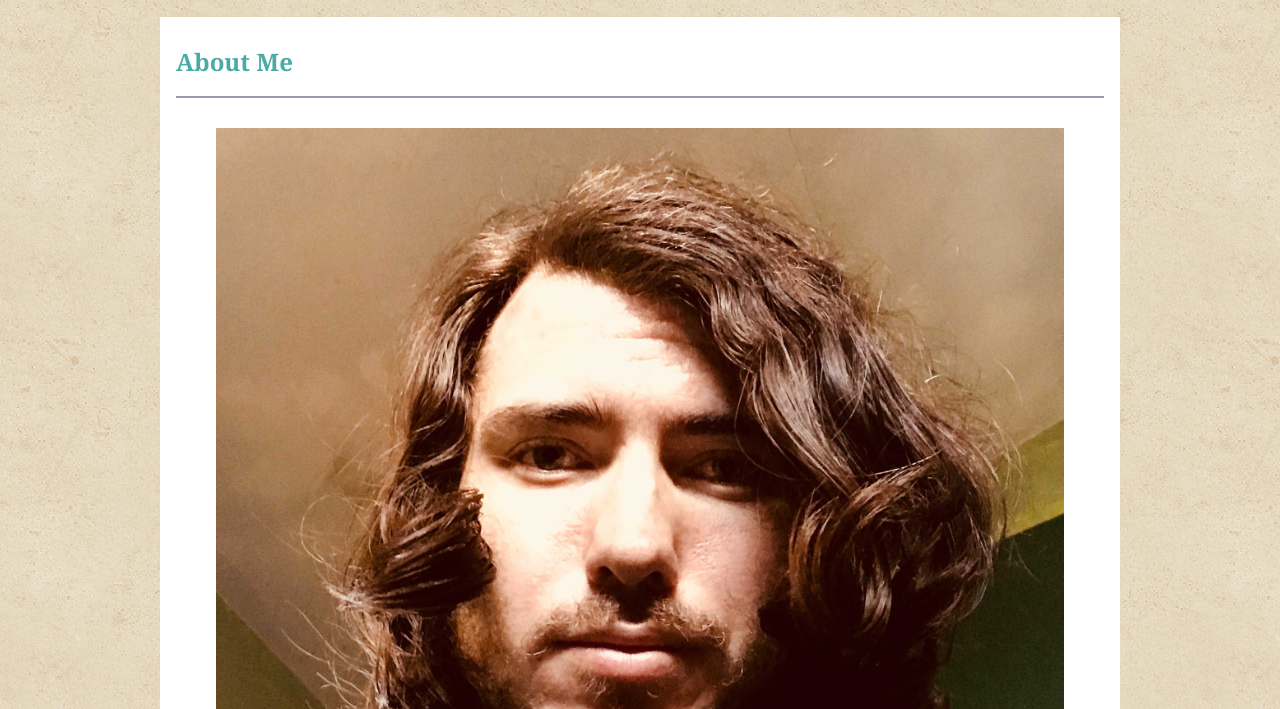
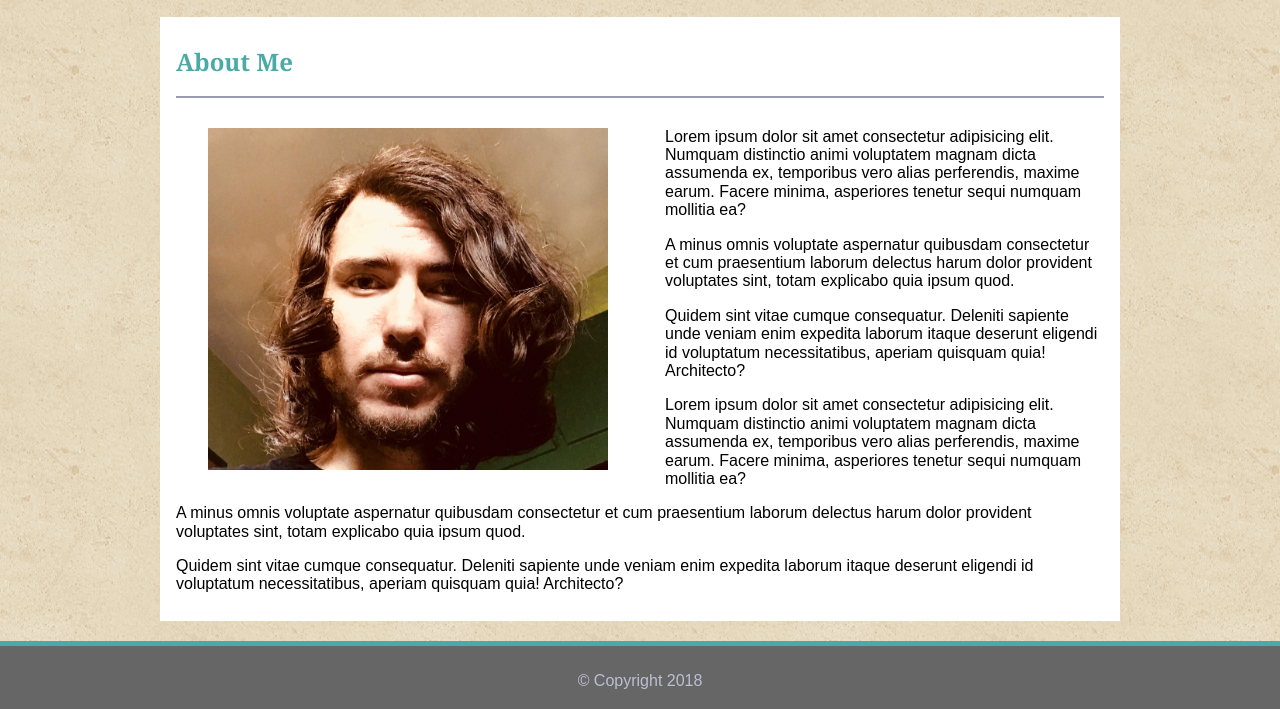
Before and after one commit to chrisArmo/Responsive-Portfolio, a plain HTML site: page index.html in a window 1280 px wide. Shown: the part 91-800 px from the top of the page. Drawn offline with Linux system fonts and the light colour scheme.

Commit message:
Add about section styles to styles.css

```diff
--- a/assets/styles/styles.css
+++ b/assets/styles/styles.css
@@ -154,3 +154,34 @@ footer p {
         width: 95%;
     }
 }
+
+/* About section */
+
+.about figure {
+    width: 100%;
+    margin: 0;
+    text-align: center;
+}
+
+.about img {
+    width: 100%;
+    max-width: 400px;
+    text-align: center;
+}
+
+@media screen and (min-width: 672px) {
+    .about figure {
+        float: left;
+        width: 50%;
+        margin-right: 25px;
+        margin-bottom: 10px;
+    }
+}
+
+/* Clearfix */
+
+.clearfix::after {
+    content: " ";
+    display: table;
+    clear: both;
+}
```
